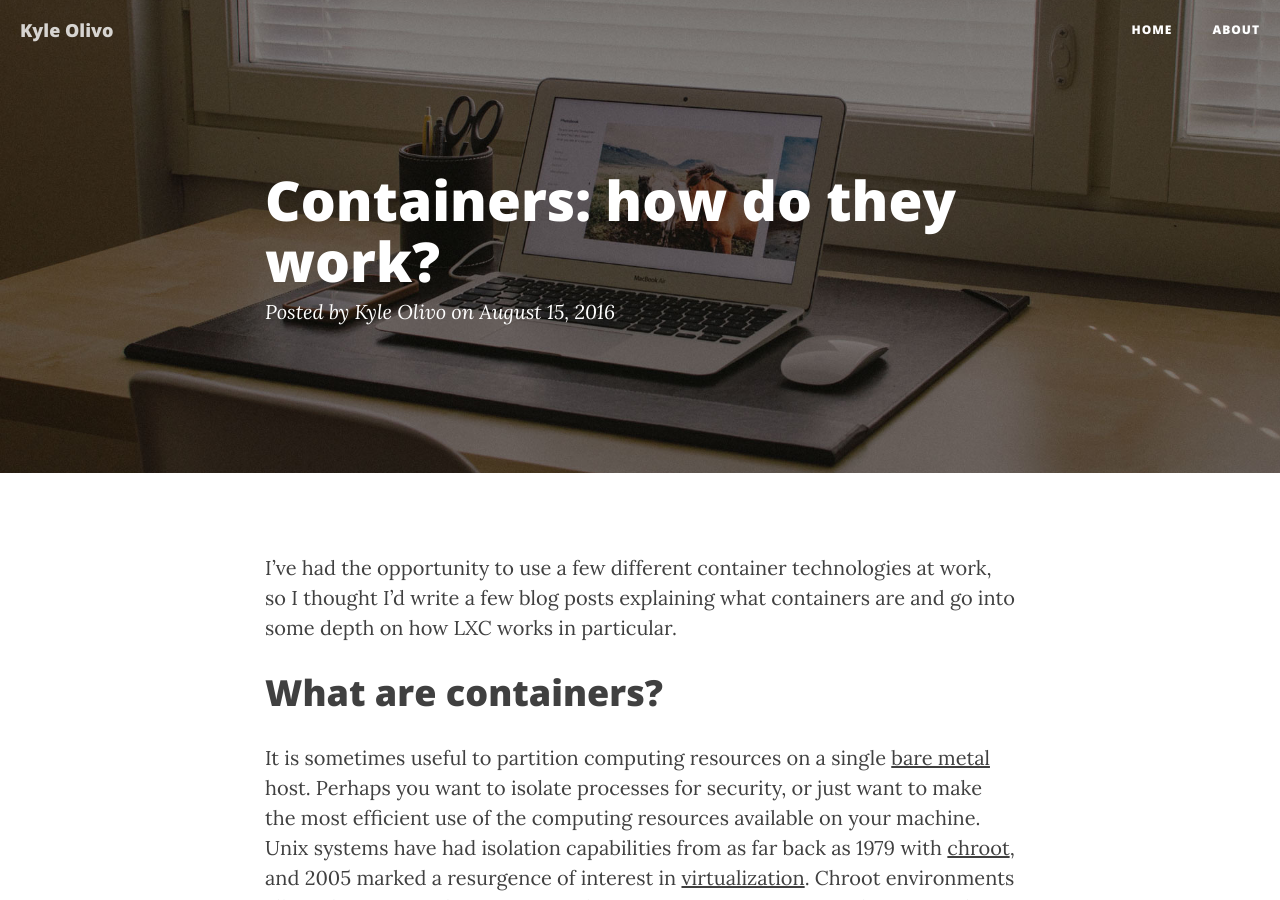
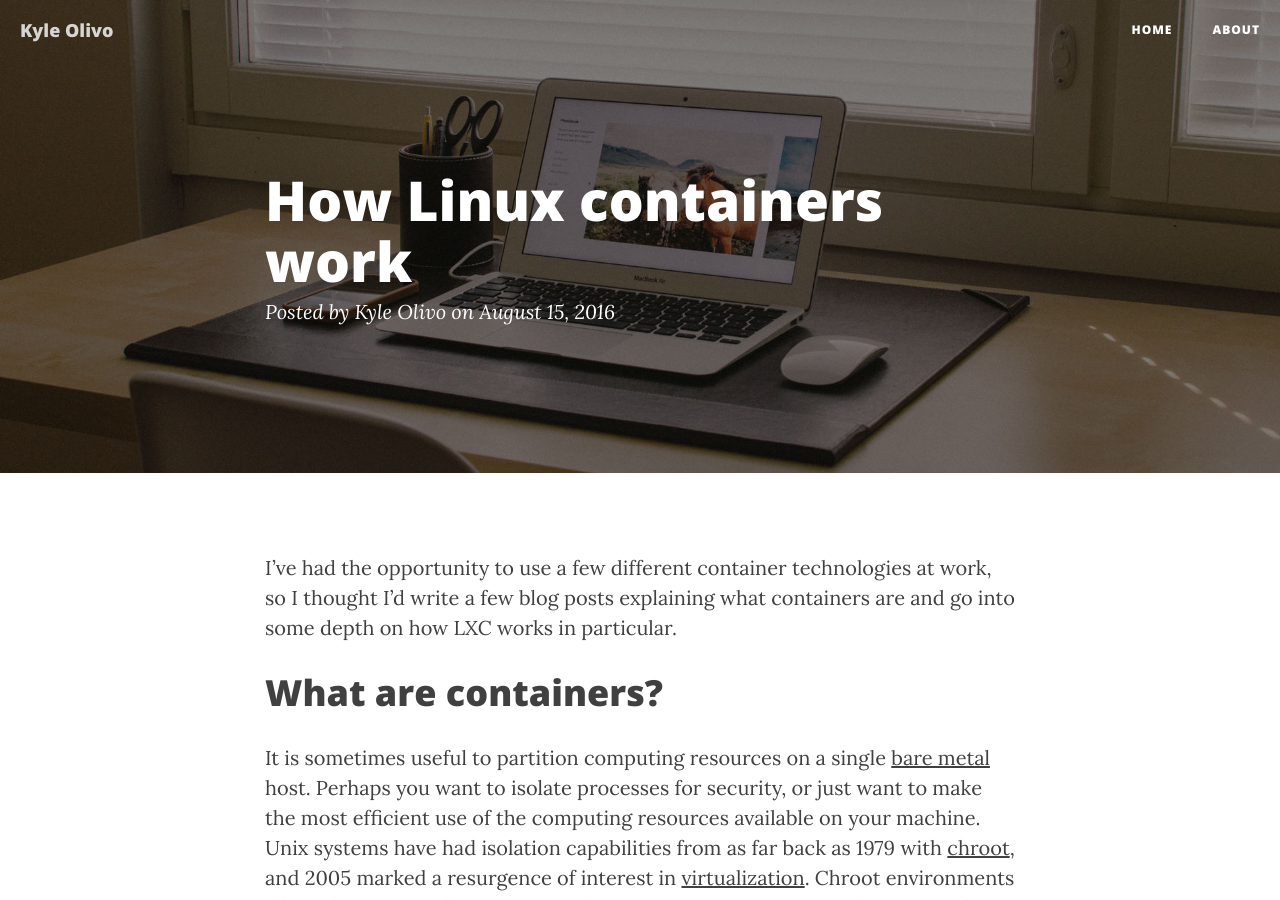
Before and after one commit to kyleolivo/kyleolivo.github.io, a Jekyll site: the page built from _posts/2016-08-15-containers-how-do-they-work.md, in a window 1280 px wide and 900 px high. Built offline with Jekyll 4.4.1, drawn with Linux system fonts in a browser that asks for light colours; nearby versions of some CDN libraries; Markdown is read by kramdown in place of the engine named in the settings.

Commit message:
Change title of linux containers blog post

```diff
--- a/_posts/2016-08-15-containers-how-do-they-work.md
+++ b/_posts/2016-08-15-containers-how-do-they-work.md
@@ -1,6 +1,6 @@
 ---
 layout: post
-title:  "Containers: how do they work?"
+title:  "How Linux containers work"
 date:   2016-08-15 10:47:00 -0700
 category: dev
 tags: containers devops lxc linux
```
